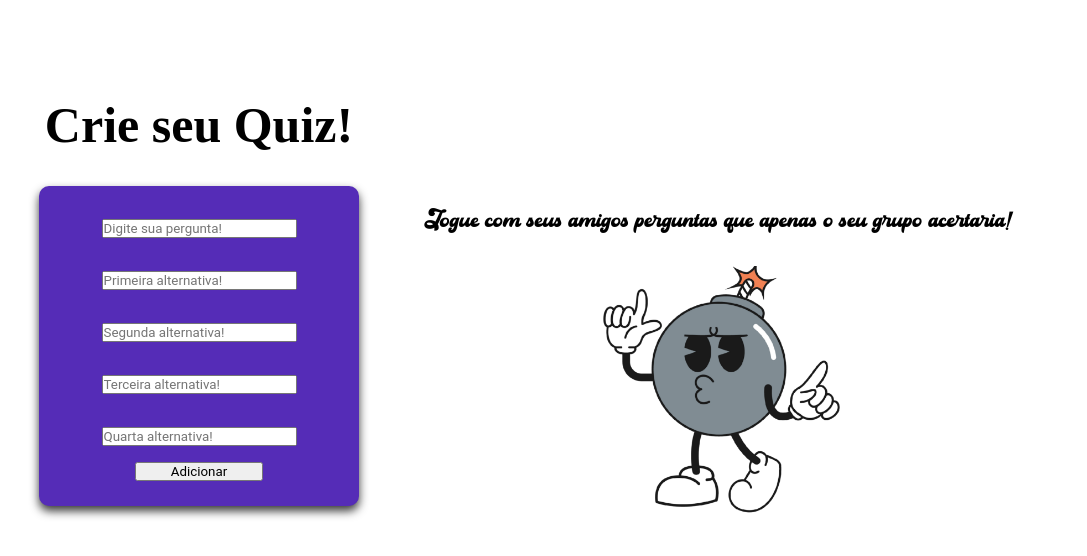
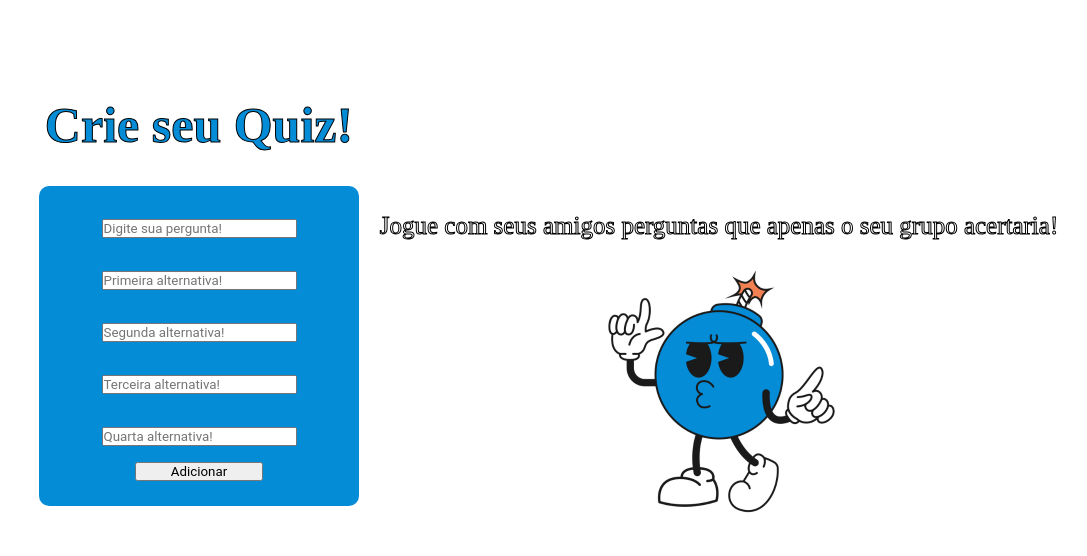
Before and after one commit to guilhermesachinelli/respondidos-front, a Next.js app: page /criarPerguntas in a window 1280 px wide. Shown: the top 556 px of the page, without its empty margins (81-1168 px from the left). Built offline with nearby package versions, Linux system fonts and the light colour scheme; a web font is replaced by a local one.

Commit message:
feature: continuao pagina

```diff
--- a/app/criarPerguntas/page.jsx
+++ b/app/criarPerguntas/page.jsx
@@ -9,7 +9,7 @@ function page() {
         <div className={styles.boxCard}>
             <h1 className={styles.titulo}>Crie seu Quiz!</h1>
             <div className={styles.divInput}>
-                <div className={styles.input1}>
+            <div className={styles.input1}>
                     <input type='text' placeholder='Digite sua pergunta!'></input>
                 </div>
                 <div className={styles.input2}>
@@ -29,7 +29,7 @@ function page() {
                 </div>
             </div>
             <div className={styles.imagem}>
-                <img src='Logo0.png' width={250} height={250}></img>
+                <img src='Logo2.png' width={250} height={250}></img>
             </div>
             <div className={styles.texto}>Jogue com seus amigos perguntas que apenas o seu grupo acertaria!</div>
         </div>
--- a/app/criarPerguntas/page.module.css
+++ b/app/criarPerguntas/page.module.css
@@ -4,7 +4,6 @@
     justify-content: space-between;
     align-items: center;
     padding: 6rem;
-
 }
 
 .titulo {
@@ -12,6 +11,8 @@
     align-items: center;
     display: flex;
     font-family: Cotane;
+    -webkit-text-fill-color: #058cd7;
+    -webkit-text-stroke: 1px black ;
     font-size: 50px;
     margin-right: 45rem;
 }
@@ -25,40 +26,29 @@
     height: 20rem;
     margin-top: 2rem;
     margin-bottom: 5rem;
-    background-color: #552cb7;
+    background-color: #058cd7;
     border-radius: 10px;
-    box-shadow: 0px 5px 10px 0px rgba(0, 0, 0, 0.782);
 }
 
 .input1 {
     padding: 1rem;
     margin-top: 1rem;
-
-
 }
 
 .input2 {
     padding: 1rem;
-
-
 }
 
 .input3 {
     padding: 1rem;
-
-
 }
 
 .input4 {
     padding: 1rem;
-
-
 }
 
 .input5 {
     padding: 1rem;
-
-
 }
 
 .imagem {
@@ -69,7 +59,7 @@
 
 }
 
-.divBotao{
+.divBotao {
     display: flex;
     flex-direction: column;
     width: 10vw;
@@ -81,7 +71,9 @@
     padding-left: 20rem;
     margin-top: 1rem;
     margin-bottom: 4rem;
-    font-family:  Mainstay;
-    font-size: 20px;
+    font-family: Cotane;
+    -webkit-text-fill-color: white;
+    -webkit-text-stroke: 1px black;
+    font-size: 25px;
 
 }
```
